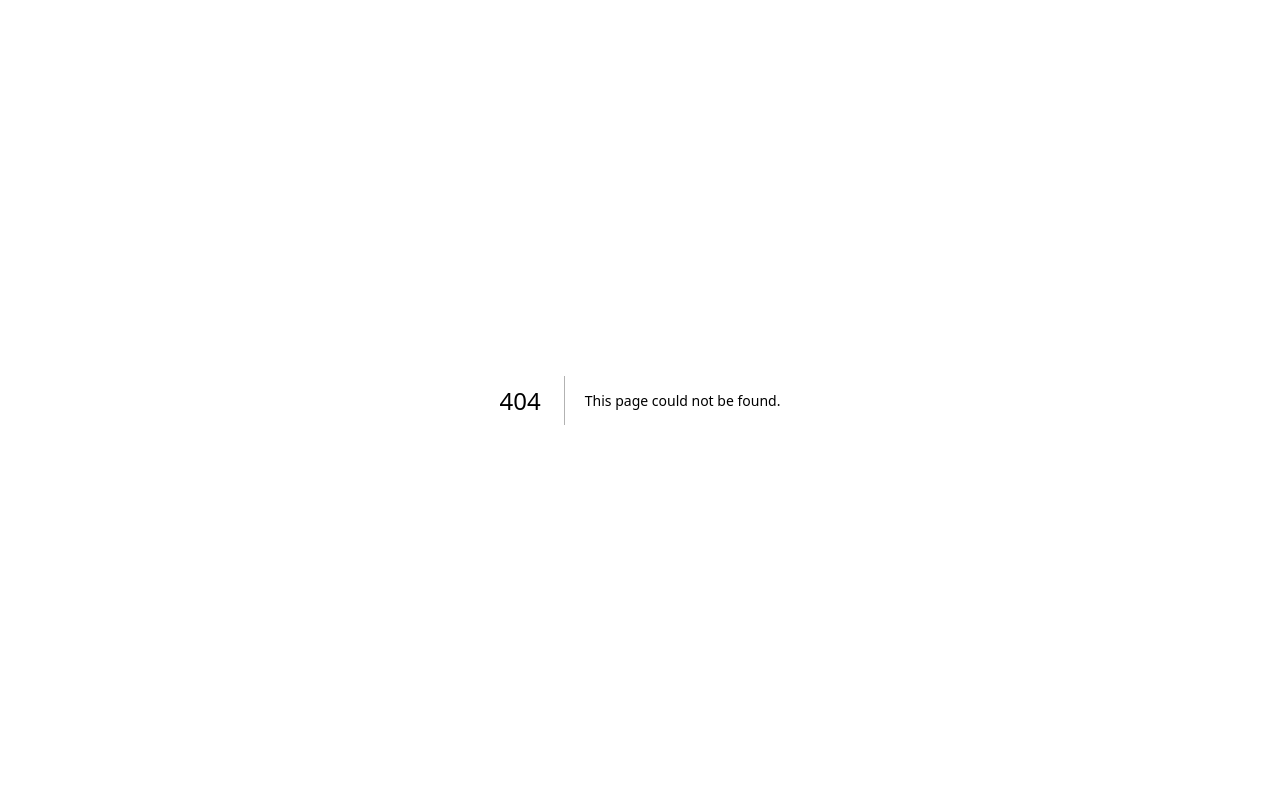
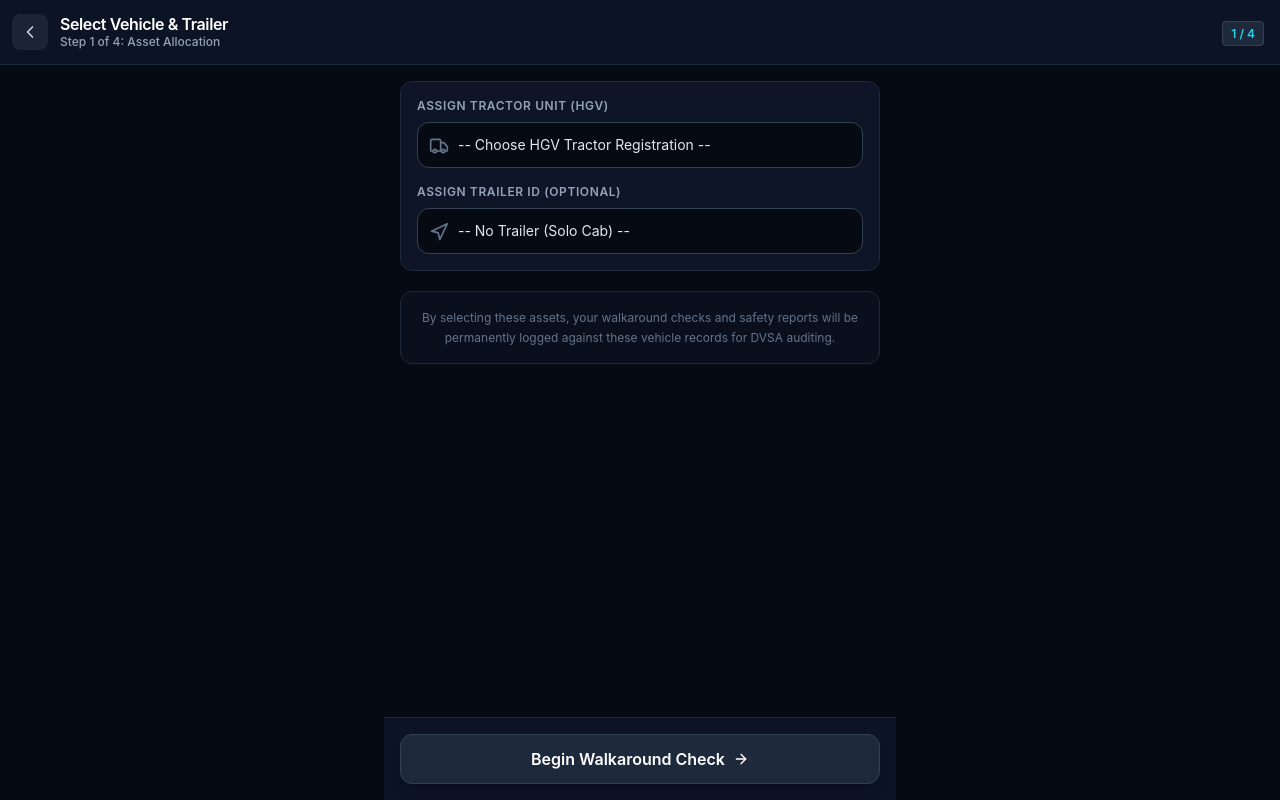
Before and after one commit to alexkite1975/DP01.10.26, a Next.js app: page /driver/inspections/select-vehicle in a window 1280 px wide. Before the commit this address had no page. Built offline with nearby package versions, Linux system fonts and the light colour scheme.

Commit message:
feat: implement Step 1 vehicle and trailer selection screen

```diff
--- /dev/null
+++ b/src/app/driver/inspections/select-vehicle/page.tsx
@@ -0,0 +1,102 @@
+"use client";
+
+import React, { useState } from "react";
+import { useRouter } from "next/navigation";
+import { WorkflowLayout } from "@/components/layout/WorkflowLayout";
+import { Truck, Navigation, ArrowRight } from "lucide-react";
+
+export default function SelectVehiclePage() {
+  const router = useRouter();
+  const [selectedVehicle, setSelectedVehicle] = useState("");
+  const [selectedTrailer, setSelectedTrailer] = useState("");
+
+  const handleNextStep = () => {
+    if (selectedVehicle) {
+      // Store selected assets in session/localStorage for the next workflow steps
+      localStorage.setItem("active_vehicle_id", selectedVehicle);
+      localStorage.setItem("active_trailer_id", selectedTrailer);
+
+      // Proceed seamlessly to Step 2: Walkaround check
+      router.push("/driver/inspections/walkaround");
+    }
+  };
+
+  return (
+    <WorkflowLayout
+      title="Select Vehicle & Trailer"
+      subtitle="Step 1 of 4: Asset Allocation"
+      currentStep={1}
+      totalSteps={4}
+      backRoute="/driver"
+      nextRoute={selectedVehicle ? "/driver/inspections/walkaround" : undefined}
+      footerActions={
+        <button
+          onClick={handleNextStep}
+          disabled={!selectedVehicle}
+          className={`w-full flex items-center justify-center space-x-2 py-3 px-4 rounded-xl font-semibold text-white shadow-lg transition-all active:scale-[0.98] ${
+            selectedVehicle
+              ? "bg-cyan-600 hover:bg-cyan-500 shadow-cyan-900/30"
+              : "bg-slate-800 text-slate-500 cursor-not-allowed border border-slate-700"
+          }`}
+        >
+          <span>Begin Walkaround Check</span>
+          <ArrowRight className="w-4 h-4" />
+        </button>
+      }
+    >
+      <div className="space-y-5">
+        <div className="p-4 rounded-xl bg-slate-900 border border-slate-800 space-y-4">
+          {/* Active Tractor Selection */}
+          <div className="space-y-2">
+            <label className="text-xs font-semibold text-slate-400 uppercase tracking-wider block">
+              Assign Tractor Unit (HGV)
+            </label>
+            <div className="relative">
+              <span className="absolute left-3 top-3.5 text-slate-500">
+                <Truck className="w-5 h-5" />
+              </span>
+              <select
+                value={selectedVehicle}
+                onChange={(e) => setSelectedVehicle(e.target.value)}
+                className="w-full pl-10 pr-4 py-3 bg-slate-950 border border-slate-700 rounded-xl text-sm text-slate-200 focus:outline-none focus:border-cyan-500 focus:ring-1 focus:ring-cyan-500 transition-all appearance-none"
+              >
+                <option value="">-- Choose HGV Tractor Registration --</option>
+                <option value="1">Scania R450 (GN21 XRO)</option>
+                <option value="2">Volvo FH16 (DK19 FPT)</option>
+                <option value="3">DAF XF 530 (LL22 YYK)</option>
+              </select>
+            </div>
+          </div>
+
+          {/* Active Trailer Selection */}
+          <div className="space-y-2">
+            <label className="text-xs font-semibold text-slate-400 uppercase tracking-wider block">
+              Assign Trailer ID (Optional)
+            </label>
+            <div className="relative">
+              <span className="absolute left-3 top-3.5 text-slate-500">
+                <Navigation className="w-5 h-5" />
+              </span>
+              <select
+                value={selectedTrailer}
+                onChange={(e) => setSelectedTrailer(e.target.value)}
+                className="w-full pl-10 pr-4 py-3 bg-slate-950 border border-slate-700 rounded-xl text-sm text-slate-200 focus:outline-none focus:border-cyan-500 focus:ring-1 focus:ring-cyan-500 transition-all appearance-none"
+              >
+                <option value="">-- No Trailer (Solo Cab) --</option>
+                <option value="T101">Curtainside 45ft (TR-101)</option>
+                <option value="T102">Reefer Temp-Controlled (TR-102)</option>
+                <option value="T103">Double-Deck Box (TR-103)</option>
+              </select>
+            </div>
+          </div>
+        </div>
+
+        <div className="p-4 rounded-xl bg-slate-900/50 border border-slate-800 text-center">
+          <p className="text-xs text-slate-500 leading-relaxed">
+            By selecting these assets, your walkaround checks and safety reports will be permanently logged against these vehicle records for DVSA auditing.
+          </p>
+        </div>
+      </div>
+    </WorkflowLayout>
+  );
+}
```
